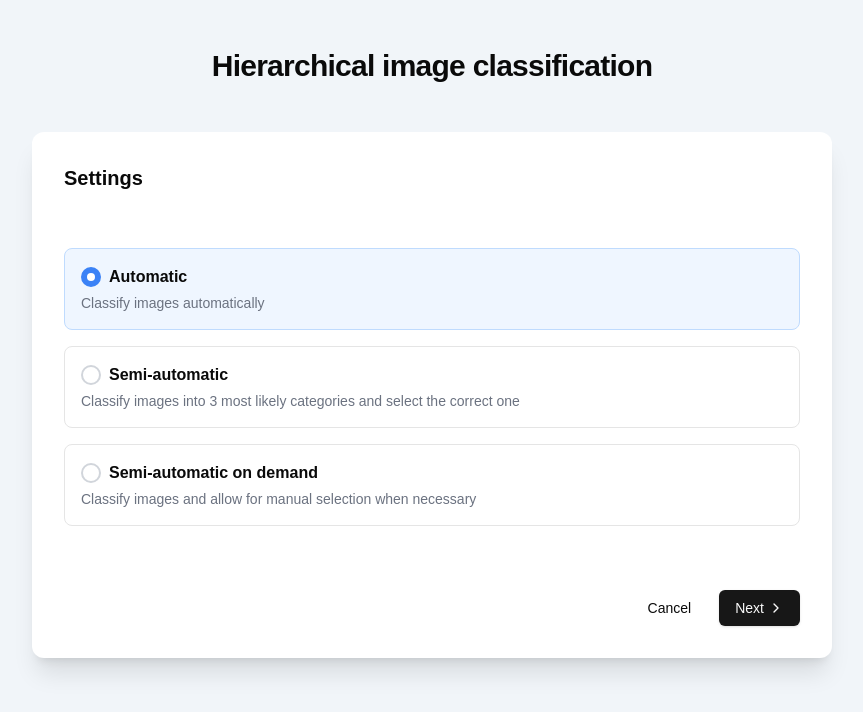
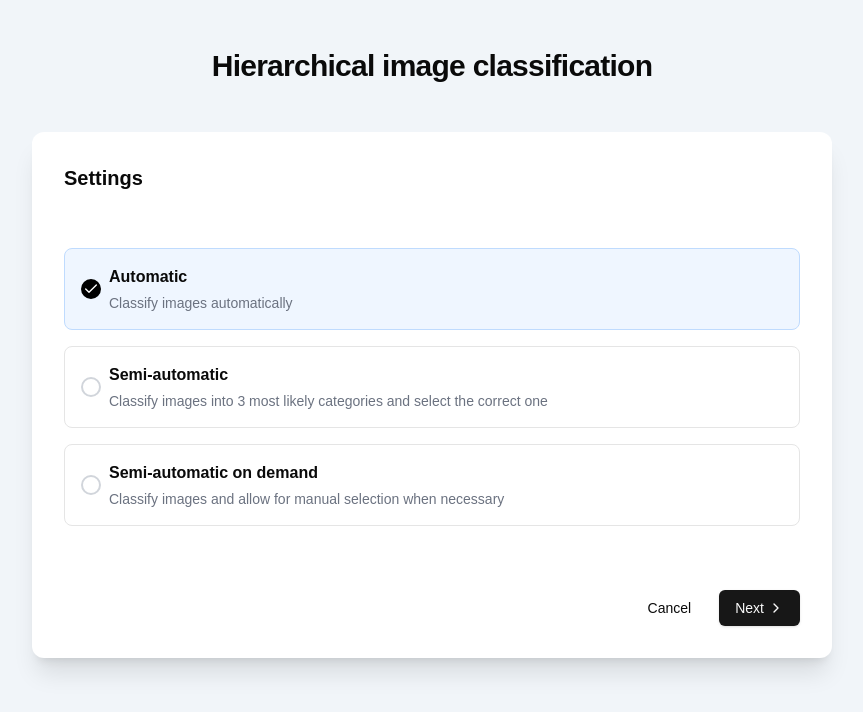
Before and after one commit to Hedrekao/ptic, a Next.js app in the folder frontend/: page /settings in a window 1280 px wide. Shown: the top 712 px of the page, without its empty margins (208-1071 px from the left). Built offline with nearby package versions, Linux system fonts and the light colour scheme.

Commit message:
Add Check icon, and Props with childer

```diff
--- a/frontend/src/app/settings/_components/settings-option.tsx
+++ b/frontend/src/app/settings/_components/settings-option.tsx
@@ -1,21 +1,22 @@
-import React from "react";
+import React, { PropsWithChildren } from "react";
+import { Check } from "lucide-react";
 
-interface SettingOptionProps {
-  label: string;
-  description: string;
-  value: string;
-  selectedValue: string;
-  onChange: (value: string) => void;
+export type SettingOptionValue =
+  | "automatic"
+  | "semi-automatic"
+  | "semi-automatic-on-demand";
+interface SettingOptionProps extends PropsWithChildren {
+  value: SettingOptionValue;
+  isSelected: boolean;
+  onChange: (value: SettingOptionValue) => void;
 }
 
 export const SettingOption = ({
-  label,
-  description,
   value,
-  selectedValue,
+  isSelected,
   onChange,
+  children,
 }: SettingOptionProps) => {
-  const isSelected = selectedValue === value;
   return (
     <div
       className={`flex flex-col p-4 rounded-lg ${
@@ -32,14 +33,13 @@ export const SettingOption = ({
         />
         <div
           className={`w-5 h-5 rounded-full border-2 ${
-            isSelected ? "border-blue-500 bg-blue-500" : "border-gray-300"
+            isSelected ? "border-black bg-black" : "border-gray-300"
           } flex items-center justify-center`}
         >
-          {isSelected && <div className="w-2 h-2 rounded-full bg-white" />}
+          {isSelected && <Check size={16} className="text-white" />}
         </div>
-        {label}
+        <div>{children}</div>
       </label>
-      <p className="text-sm text-gray-500 mt-1">{description}</p>
     </div>
   );
 };
--- a/frontend/src/app/settings/page.tsx
+++ b/frontend/src/app/settings/page.tsx
@@ -5,12 +5,16 @@ import { Panel } from "app/components/panel/panel";
 import { Button, buttonVariants } from "app/components/ui/button";
 import { ChevronRight } from "lucide-react";
 import Link from "next/link";
-import { SettingOption } from "./_components/settings-option";
+import {
+  SettingOption,
+  SettingOptionValue,
+} from "./_components/settings-option";
 
 const SettingsPage = () => {
-  const [selectedMode, setSelectedMode] = useState<string>("automatic");
+  const [selectedMode, setSelectedMode] =
+    useState<SettingOptionValue>("automatic");
 
-  const handleModeChange = (value: string) => {
+  const handleModeChange = (value: SettingOptionValue) => {
     setSelectedMode(value);
   };
 
@@ -19,26 +23,38 @@ const SettingsPage = () => {
       <h2 className="text-xl font-semibold mb-6">Settings</h2>
       <div className="flex flex-col gap-4 mb-8">
         <SettingOption
-          label="Automatic"
-          description="Classify images automatically"
           value="automatic"
-          selectedValue={selectedMode}
+          isSelected={selectedMode === "automatic"}
           onChange={handleModeChange}
-        />
+        >
+          Automatic
+          <p className="text-sm font-normal text-gray-500 mt-1">
+            Classify images automatically
+          </p>
+        </SettingOption>
+
         <SettingOption
-          label="Semi-automatic"
-          description="Classify images into 3 most likely categories and select the correct one"
           value="semi-automatic"
-          selectedValue={selectedMode}
+          isSelected={selectedMode === "semi-automatic"}
           onChange={handleModeChange}
-        />
+        >
+          Semi-automatic
+          <p className="text-sm font-normal text-gray-500 mt-1">
+            Classify images into 3 most likely categories and select the correct
+            one
+          </p>
+        </SettingOption>
+
         <SettingOption
-          label="Semi-automatic on demand"
-          description="Classify images and allow for manual selection when necessary"
           value="semi-automatic-on-demand"
-          selectedValue={selectedMode}
+          isSelected={selectedMode === "semi-automatic-on-demand"}
           onChange={handleModeChange}
-        />
+        >
+          Semi-automatic on demand
+          <p className="text-sm font-normal text-gray-500 mt-1">
+            Classify images and allow for manual selection when necessary
+          </p>
+        </SettingOption>
       </div>
       <div className="flex justify-end gap-3">
         <Button variant="ghost">Cancel</Button>
```
